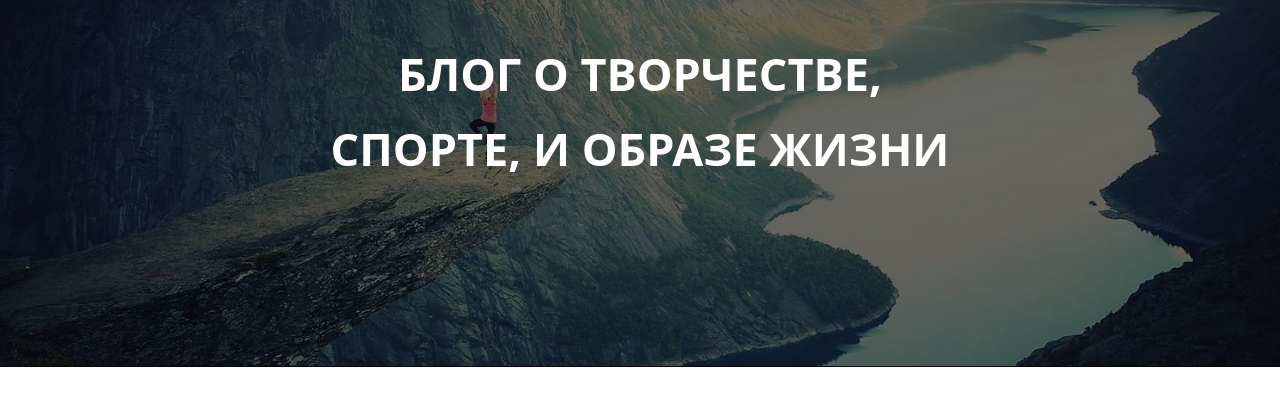
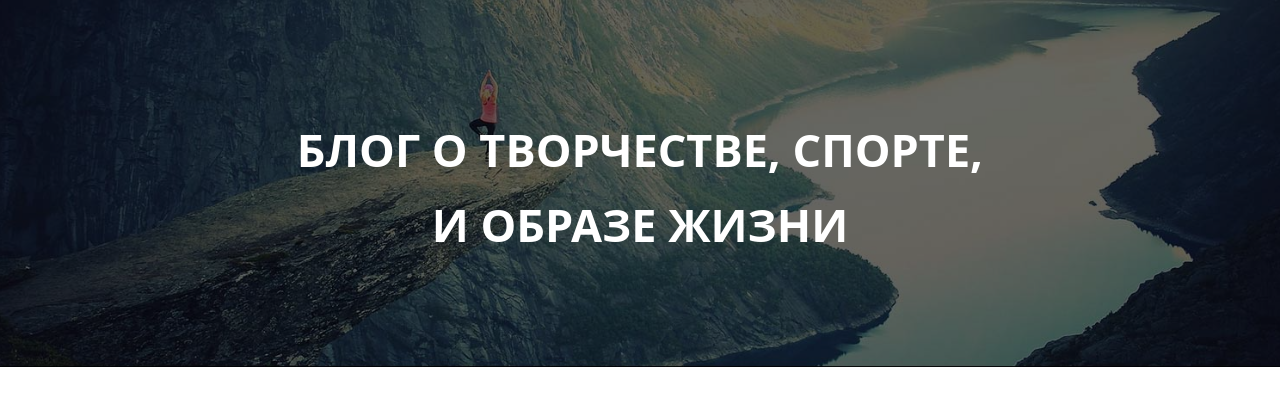
Before and after one commit to alexbog1985/ng-front, a plain HTML site: page index.html in a window 1280 px wide. Shown: the part 83-488 px from the top of the page. Drawn offline with Linux system fonts and the light colour scheme.

Commit message:
header complete

```diff
--- a/css/style.css
+++ b/css/style.css
@@ -2,17 +2,14 @@ body {
   margin: 0;
 }
 
-.header {
-    display: flex;
-}
-
-.container {
+.header__container {
   background-size: cover;
 
   box-sizing: border-box;
   width: 100%;
   height: 450px;
-    position: relative;
+  position: absolute;
+  justify-content: center;
 }
 
 .header__img {
@@ -23,10 +20,11 @@ body {
   height: 100%;
   object-fit: cover;
   object-position: center;
+
   z-index: 1;
 }
 
-.container::before {
+.header__container::before {
   content: "";
   display: block;
   background-color: rgb(0, 0, 0);
@@ -36,7 +34,24 @@ body {
   right: 0;
   top: 0;
   bottom: 0;
+
   z-index: 2;
+}
+
+
+h1 {
+  font-size: 45px;
+  font-family: "Open Sans", sans-serif;
+  white-space: pre-line;
+  color: #ffffff;
+  font-weight: bold;
+  line-height: 75px;
+  margin-top: 195px;
+  text-transform: uppercase;
+  text-align: center;
+  position: relative;
+
+  z-index: 3;
 }
 
 .main_menu {
@@ -78,17 +93,3 @@ body {
 .main_menu__list li:nth-child(n + 2) {
   margin-left: 25px;
 }
-
-h1 {
-    font-size: 45px;
-    font-family: "Open Sans", sans-serif;
-    color: #ffffff;
-    font-weight: bold;
-    line-height: 75px;
-    text-transform: uppercase;
-    text-align: center;
-    position: relative;
-    max-width: 50vw;
-    margin: 5vh auto;
-    z-index: 3;
-}
--- a/index.html
+++ b/index.html
@@ -8,12 +8,18 @@
   <link rel="stylesheet" href="css/style.css">
   <title>Курсовой проект курса «HTML и CSS: основы веб-верстки»</title>
 </head>
+
 <body>
   <header class="header">
-    <div class="container">
+    <div class="header__container">
       <img src="/images/banner-bg.jpg" alt="Фоновое изображение" class="header__img">
+      <h1>Блог о творчестве, спорте,
+        и образе жизни</h1>
+    </div>
     <nav class="main_menu">
+      <a href="#">
         <img src="svg/noemi-logo.svg" alt="Логотип noemi" class="logo_img">
+      </a>
       <ul class="main_menu__list">
         <li class="main_menu__list__item"><a href="#">Главная</a></li>
         <li class="main_menu__list__item"><a href="#">Посты</a></li>
@@ -23,9 +29,12 @@
         <li class="main_menu__list__item"><a href="#">Контакты</a></li>
       </ul>
     </nav>
-      <h1>Блог о творчестве, спорте, и образе жизни</h1>
-    </div>
   </header>
+
+  <main>
+
+  </main>
+
 
   <footer class="footer">
 
```
Lines whose indentation alone changed are shown as unchanged.
